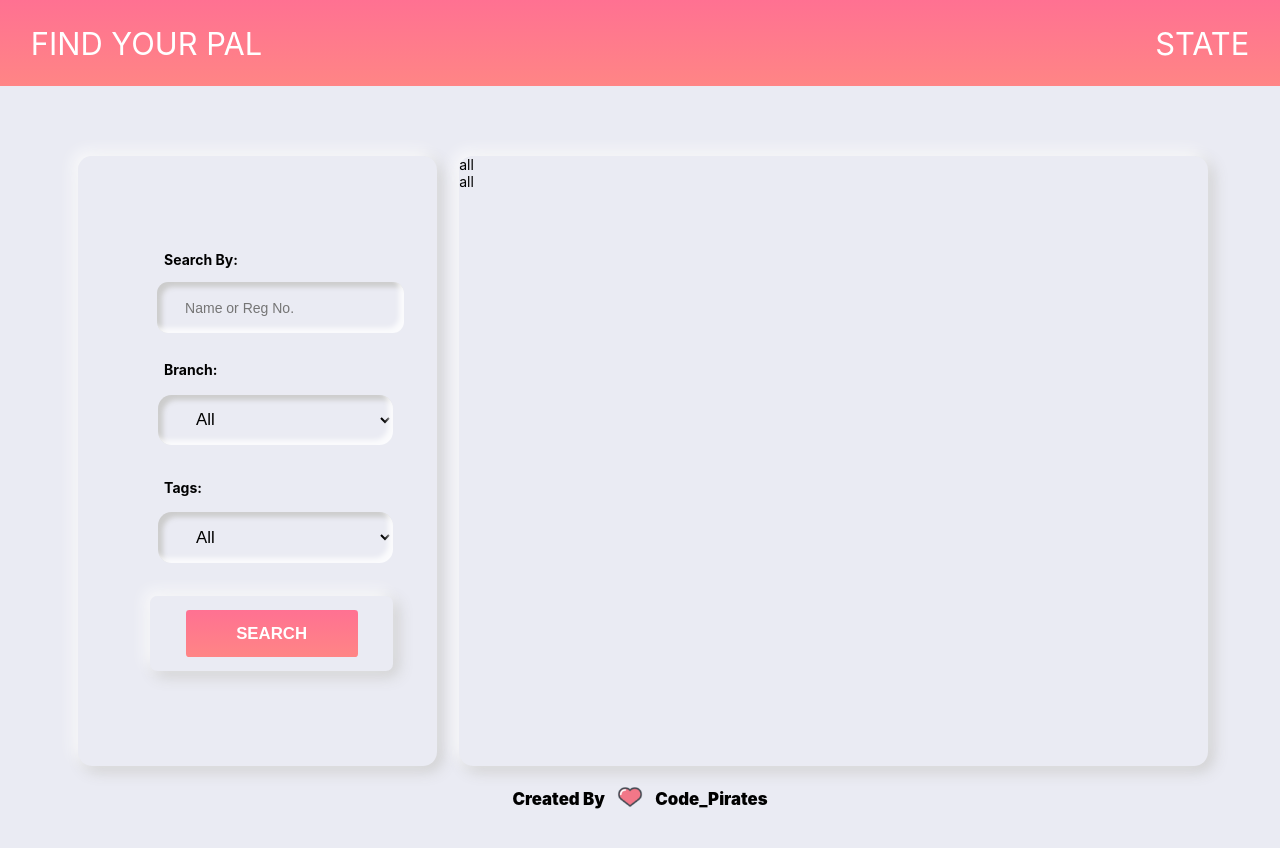
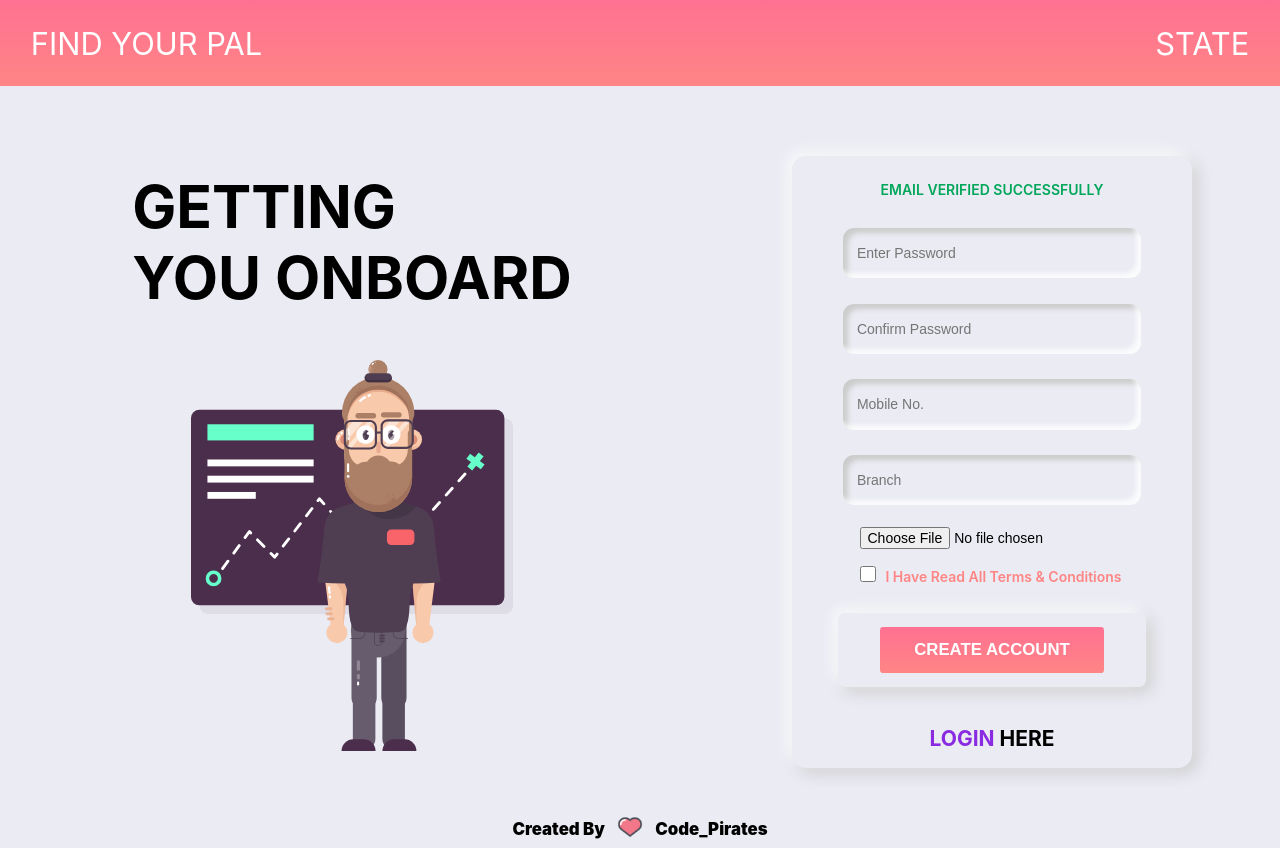
Before and after one commit to dev-lovedeep/mentor_api, a React (Create React App) app in the folder frontend/: page /api/verify/1/1 in a window 1280 px wide. Before the commit this address led to /home. Before the commit the page ends 818 px from the top, so only its background shows below. Built offline with nearby package versions, Linux system fonts and the light colour scheme; no server answers.

Commit message:
Signup, Login Route Fixed and OnBoard Route half fixed

```diff
--- a/frontend/src/App.js
+++ b/frontend/src/App.js
@@ -17,7 +17,7 @@ function App() {
         <Route path='/home' component={() => <Home />} />
         <Route exact path='/login' component={() => <Login />} />
         <Route exact path='/signup' component={() => <Signup />} />
-        <Route exact path='/signup/onboard' component={() => <SignupOnBoard />} />
+        <Route exact path='/api/verify/:uid/:token' component={SignupOnBoard} />
         <Redirect to='/home' />
       </Switch>
       </BrowserRouter>
--- /dev/null
+++ b/frontend/src/apicalls.js
@@ -0,0 +1,40 @@
+import {API} from './backend'
+
+export const signup = regno => {
+    return fetch(`${API}/signup/${regno}` , {
+        method: 'GET'
+    })
+    .then(response => {
+        return response.json()
+    })
+    .catch(err => console.log(err))
+}
+
+export const createAcc = user => {
+    return fetch(`${API}/onboard`, {
+        method: 'POST',
+        headers: {
+            Accept: 'application/json',
+            'Content-Type': 'application/json'
+        },
+        body: user
+    })
+    .then(response => {
+        return response.json()
+    })
+}
+
+export const login = (regno, pass) => {
+    const data = {username: regno, password: pass}
+    return fetch(`${API}/login/` , {
+        method: 'POST',
+        headers: {
+            Accept: 'application/json',
+            'Content-Type': 'application/json'
+        },
+        body: JSON.stringify(data)
+    })
+    .then(response => {
+        return response.json()
+    })
+}
--- /dev/null
+++ b/frontend/src/backend.js
@@ -0,0 +1 @@
+export const API = 'http://localhost:8000/api'
--- a/frontend/src/index.css
+++ b/frontend/src/index.css
@@ -22,6 +22,10 @@ form select:focus{
   outline: 0;
 }
 
+button:focus{
+  outline: 0;
+}
+
 p{
   margin: 0;
 }
--- a/frontend/src/login.js
+++ b/frontend/src/login.js
@@ -1,8 +1,37 @@
 import React, { Component } from 'react'
+import {login} from './apicalls'
+import {Redirect} from 'react-router-dom'
 
 class Login extends Component {
 
-    render(){
+    constructor(props){
+        super(props)
+        this.state = {
+            regNo: '',
+            password: ''
+        }
+    }
+
+    handleChange = name => event => {
+        this.setState({error: ''})
+        this.setState({success: ''})
+        this.setState({
+            [name]: event.target.value
+        })
+    }
+
+    handleClick = event => {
+        event.preventDefault();
+        login(this.state.regNo, this.state.password)
+        .then(data => {
+            console.log(data.token)
+            if(typeof window !== 'undefined') {
+                localStorage.setItem('jwt', JSON.stringify(data.token))
+            }
+        })
+    }
+
+    render() {
         return(
             <div className='login-grid-container'>
                 <div className='login-grid-item1'>
@@ -17,17 +46,18 @@ class Login extends Component {
                     <div className='login-form'>
                         <h1>LOGIN</h1>
                         <form>
-                            <input className='field-input' type='text' placeholder='Enter Registration No.' /><br/>
-                            <input className='field-input' type='password' placeholder='Password' />
-                            <div className='btn-outline'><button className='login-btn'>LOGIN</button></div>
+                            <input className='field-input' value={this.state.regNo} onChange={this.handleChange('regNo')} type='text' placeholder='Enter Registration No.' /><br/>
+                            <input className='field-input' value={this.state.password} onChange={this.handleChange('password')} type='password' placeholder='Password' />
+                            <div className='btn-outline'><button onClick={this.handleClick} className='login-btn'>LOGIN</button></div>
                         </form>
+                        <p>{this.state.regNo}</p>
+                        <p>{this.state.password}</p>
                         <p style={{fontWeight:'600', marginBottom:'3em'}}>forgot password? <span><a href='#'>Click here!!</a></span></p>
                         <h2><a href='/signup'>SIGNUP </a>HERE</h2>
                     </div>
                 </div>
             </div>
-        )
-    }
+        )}
 }
 
 export default Login;
--- a/frontend/src/signup.js
+++ b/frontend/src/signup.js
@@ -1,6 +1,38 @@
 import React, { Component } from 'react'
+import {signup} from './apicalls'
 
 class Signup extends Component {
+
+    constructor(props){
+        super(props)
+        this.state = {
+            regNo: '',
+            error: '',
+            success: ''
+        }
+    }
+
+    handleChange = name => event => {
+        this.setState({error: ''})
+        this.setState({success: ''})
+        this.setState({
+            [name]: event.target.value
+        })
+    }
+
+    handleClick = event => {
+        event.preventDefault();
+        signup(this.state.regNo)
+        .then(data => {
+            if(data.error){
+                this.setState({error:data.error})
+                console.log(data.error)
+            }else{
+                this.setState({success: data.success})
+                console.log(data.success)
+            }
+        })
+    }
 
     render(){
         return(
@@ -15,8 +47,12 @@ class Signup extends Component {
                     <div className='login-form'>
                         <h1>SIGNUP</h1>
                         <form>
-                            <input className='field-input' type='text' placeholder='Enter Registration No.' /><br/>
-                            <div className='btn-outline' style={{marginTop:'3em', marginBottom:'2em'}}><button className='login-btn'>SIGNUP</button></div>
+                            {this.state.error &&
+                            <p>{this.state.error}</p>}
+                            {this.state.success &&
+                            <p>{this.state.success}</p>}
+                            <input className='field-input' type='text' value={this.state.regNo} onChange={this.handleChange('regNo')} placeholder='Enter Registration No.' /><br/>
+                            <div className='btn-outline' style={{marginTop:'3em', marginBottom:'2em'}}><button onClick={this.handleClick} className='login-btn'>SIGNUP</button></div>
                         </form>
                         <h2 style={{marginTop:'3em'}}><a href='/login'>LOGIN </a>HERE</h2>
                     </div>
--- a/frontend/src/signupOnboard.js
+++ b/frontend/src/signupOnboard.js
@@ -1,9 +1,54 @@
 import React, { Component } from 'react'
+import {API} from './backend'
+import {createAcc} from './apicalls'
 
 class SignupOnBoard extends Component {
 
+    constructor(props){
+        super(props)
+        this.state = {
+            password1: '',
+            password2: '',
+            mobile: '',
+            branch: '',
+            error: '',
+            isVerified: true   //displaying error on fake user
+        }
+    }
+
+    componentDidMount(){
+        const { match: { params } } = this.props;
+        fetch(`${API}/verify/${params.uid}/${params.token}`, {
+            method: 'GET'
+        })
+        .then(response => {
+            return response.json()
+        })
+        .then(data => {
+            console.log(data)
+            this.setState({mobile: data.student.mob, branch: data.student.branch})
+        })
+    }
+
+    handleClick = event => {
+        event.preventDefault();
+        if(this.state.password1 !== this.state.password2){
+            this.setState({error: "Passwords Don't Match!!"})
+        }else{
+            createAcc([this.state.mobile, this.state.password1, this.state.password2,])
+        }
+    }
+
+    handleChange = name => event => {
+        this.setState({error: ''})
+        this.setState({
+            [name]: event.target.value
+        })
+    }
+
     render(){
         return(
+            <div>
             <div className='login-grid-container'>
                 <div className='login-grid-item1'>
                     <h1 style={{fontSize:'4.2rem'}}>GETTING <br /> YOU ONBOARD</h1>
@@ -15,17 +60,19 @@ class SignupOnBoard extends Component {
                     <div className='login-form'>
                         <p className='email-verify'>EMAIL VERIFIED SUCCESSFULLY</p>
                         <form>
-                            <input className='field-input' style={{margin:'0.3em 0'}} type='password' placeholder='Enter Password' /><br/>
-                            <input className='field-input' style={{margin:'0.3em 0'}} type='password' placeholder='Confirm Password' /><br/>
-                            <input className='field-input' style={{margin:'0.3em 0'}} type='text' placeholder='Mobile No.' /><br/>
-                            <input className='field-input' style={{margin:'0.3em 0'}} type='text' placeholder='Branch' /><br/>
+                            {this.state.error}
+                            <input className='field-input' style={{margin:'0.3em 0'}} value={this.state.password1} onChange={this.handleChange('password1')}  type='password' placeholder='Enter Password' /><br/>
+                            <input className='field-input' style={{margin:'0.3em 0'}} value={this.state.password2} onChange={this.handleChange('password2')} type='password' placeholder='Confirm Password' /><br/>
+                            <input className='field-input' style={{margin:'0.3em 0'}} value={this.state.mobile} onChange={this.handleChange('mobile')} type='text' placeholder='Mobile No.' /><br/>
+                            <input className='field-input' style={{margin:'0.3em 0'}} value={this.state.branch} onChange={this.handleChange('branch')} type='text' placeholder='Branch' /><br/>
                             <input style={{fontSize: '1rem', marginBottom: '1em'}} type='file' placeholder='Select Image' />
                             <div style={{marginBottom:'2em', color:'#FF8585', fontWeight: '600'}}><input style={{width:'1.2em', height: '1.2em', position:'relative', left:'-0.5em'}} type='checkbox' name='termsNconditions' /><label for='termsNconditions'>I Have Read All Terms & Conditions</label></div>
-                            <div className='btn-outline'><button className='login-btn'>CREATE ACCOUNT</button></div>
+                            <div className='btn-outline'><button onClick={this.handleClick} className='login-btn'>CREATE ACCOUNT</button></div>
                         </form>
                         <h2><a href='/login'>LOGIN </a>HERE</h2>
                     </div>
                 </div>
+            </div>
             </div>
         )
     }
```
Also changed, not shown: 2 other files (tests, documents, lock files or other folders).
